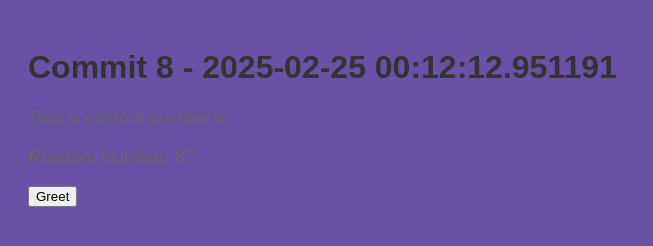
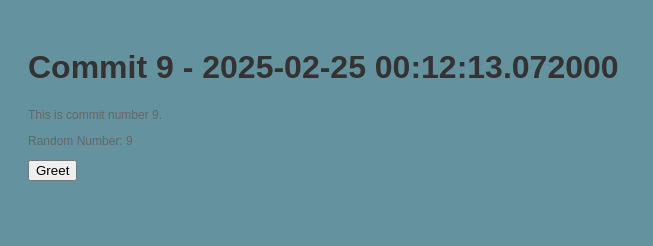
Before and after one commit to polishflits/autogen-repo-20250225001205, a plain HTML site: page index.html in a window 1280 px wide. Shown: the whole page, without its empty margins (0-653 px from the left). Drawn offline with Linux system fonts and the light colour scheme.

Commit message:
📝 Auto commit 9 with HTML, CSS, and JS

```diff
--- a/index.html
+++ b/index.html
@@ -2,13 +2,13 @@
     <!DOCTYPE html>
     <html>
     <head>
-        <title>Commit 8 - 2025-02-25 00:12:12.951191</title>
+        <title>Commit 9 - 2025-02-25 00:12:13.072000</title>
         <link rel="stylesheet" href="style.css">
     </head>
     <body>
-        <h1>Commit 8 - 2025-02-25 00:12:12.951191</h1>
-        <p>This is commit number 8.</p>
-        <p>Random Number: 87</p>
+        <h1>Commit 9 - 2025-02-25 00:12:13.072000</h1>
+        <p>This is commit number 9.</p>
+        <p>Random Number: 9</p>
         <button onclick="greet()">Greet</button>
         <script src="script.js"></script>
     </body>
--- a/script.js
+++ b/script.js
@@ -2,4 +2,4 @@
     function greet() {
         alert('Hello from commit ' + commitNumber + '!');
     }
-    var commitNumber = 8;
+    var commitNumber = 9;
--- a/style.css
+++ b/style.css
@@ -1,7 +1,7 @@
 
     body {
         font-family: Arial, sans-serif;
-        background-color: #6952a5;
+        background-color: #65929f;
         padding: 20px;
     }
     h1 {
@@ -9,5 +9,5 @@
     }
     p {
         color: #666;
-        font-size: 18px;
+        font-size: 12px;
     }
```
